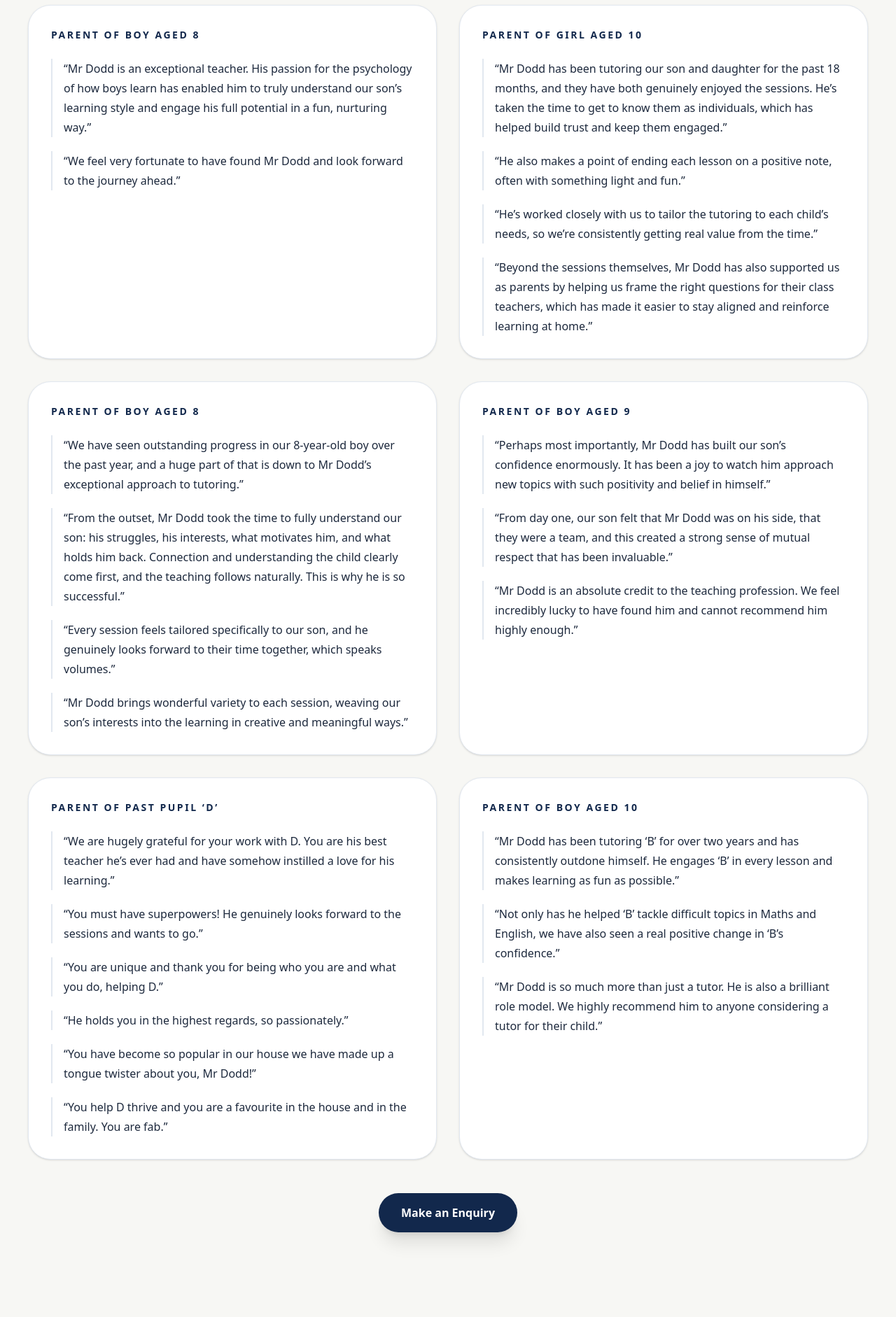
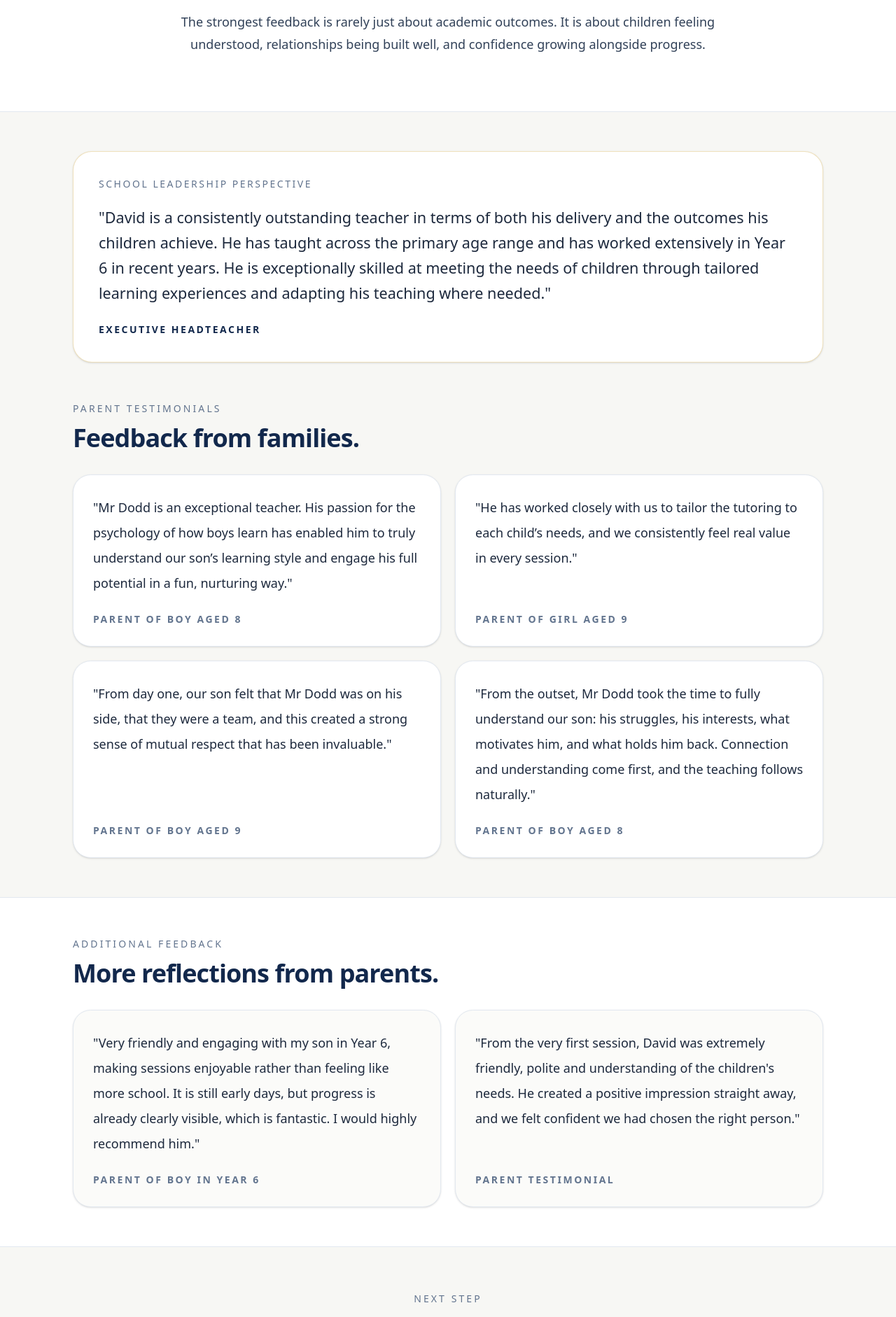
Before and after one commit to davedodd89-ai/warren-dodd-education, a Next.js app: page /testimonials in a window 1280 px wide. Shown: the part 577-2459 px from the top of the page at 70% size. Before the commit the page ends 2418 px from the top, so only its background shows below. Built offline with nearby package versions, Linux system fonts and the light colour scheme.

Commit message:
Upgrade testimonials page with executive headteacher and parent reviews

```diff
--- a/app/page.tsx
+++ b/app/page.tsx
@@ -24,6 +24,12 @@ export default function Page() {
       source: "Parent of boy aged 8",
     },
   ];
+
+  const featuredTestimonial = {
+    quote:
+      "David is a consistently outstanding teacher in terms of both his delivery and the outcomes his children achieve. He has taught across the primary age range and has worked extensively in Year 6 in recent years. He is exceptionally skilled at meeting the needs of children through tailored learning experiences and adapting his teaching where needed.",
+    source: "Executive Headteacher",
+  };
 
   const enquiryPoints = [
     "Home education support",
@@ -347,6 +353,18 @@ export default function Page() {
             ))}
           </div>
 
+          <div className="mt-4">
+            <div className="rounded-[1.6rem] border border-[#D8B35B]/40 bg-[#FBFBF9] p-6 shadow-sm md:p-7">
+              <p className="text-base leading-7 text-slate-800 md:text-lg md:leading-8">
+                "{featuredTestimonial.quote}"
+              </p>
+
+              <p className="mt-5 text-[11px] font-semibold uppercase tracking-[0.18em] text-[#12284C] md:text-xs">
+                {featuredTestimonial.source}
+              </p>
+            </div>
+          </div>
+
           <div className="mt-5 md:hidden">
             <Link
               href="/testimonials"
@@ -407,8 +425,8 @@ export default function Page() {
                 building the kind of powerful, trusting relationships that help
                 them thrive. In fifteen years of teaching, I have found that
                 this understanding, and these relationships, are what truly make
-                the difference. That's why I started Warren Dodd Education: to
-                make that approach available to home educated children and
+                the difference. That is why I started Warren Dodd Education: to
+                make that approach available to home-educated children and
                 flexi-schoolers, and to develop it further in schools too.
               </p>
 
@@ -440,8 +458,8 @@ export default function Page() {
               <p className="mt-4 text-base leading-7 text-slate-700 md:text-lg md:leading-8">
                 Working closely with parents and carers is something I value
                 deeply - open, regular communication has been one of the most
-                powerful tools in my extensive experience in helping children
-                make progress socially, emotionally and educationally, and in
+                powerful tools in my experience in helping children make
+                progress socially, emotionally and educationally, and in
                 supporting them as they prepare for the next stage - whether
                 that is high school or continued home education.
               </p>
--- a/app/testimonials/page.tsx
+++ b/app/testimonials/page.tsx
@@ -2,58 +2,45 @@ import Link from "next/link";
 import SiteHeader from "../SiteHeader";
 
 export default function TestimonialsPage() {
-  const testimonials = [
+  const featuredTestimonial = {
+    quote:
+      "David is a consistently outstanding teacher in terms of both his delivery and the outcomes his children achieve. He has taught across the primary age range and has worked extensively in Year 6 in recent years. He is exceptionally skilled at meeting the needs of children through tailored learning experiences and adapting his teaching where needed.",
+    source: "Executive Headteacher",
+  };
+
+  const coreTestimonials = [
     {
-      child: "Parent of boy aged 8",
-      quotes: [
+      quote:
         "Mr Dodd is an exceptional teacher. His passion for the psychology of how boys learn has enabled him to truly understand our son’s learning style and engage his full potential in a fun, nurturing way.",
-        "We feel very fortunate to have found Mr Dodd and look forward to the journey ahead.",
-      ],
+      source: "Parent of boy aged 8",
     },
     {
-      child: "Parent of girl aged 10",
-      quotes: [
-        "Mr Dodd has been tutoring our son and daughter for the past 18 months, and they have both genuinely enjoyed the sessions. He’s taken the time to get to know them as individuals, which has helped build trust and keep them engaged.",
-        "He also makes a point of ending each lesson on a positive note, often with something light and fun.",
-        "He’s worked closely with us to tailor the tutoring to each child’s needs, so we’re consistently getting real value from the time.",
-        "Beyond the sessions themselves, Mr Dodd has also supported us as parents by helping us frame the right questions for their class teachers, which has made it easier to stay aligned and reinforce learning at home.",
-      ],
+      quote:
+        "He has worked closely with us to tailor the tutoring to each child’s needs, and we consistently feel real value in every session.",
+      source: "Parent of girl aged 9",
     },
     {
-      child: "Parent of boy aged 8",
-      quotes: [
-        "We have seen outstanding progress in our 8-year-old boy over the past year, and a huge part of that is down to Mr Dodd’s exceptional approach to tutoring.",
-        "From the outset, Mr Dodd took the time to fully understand our son: his struggles, his interests, what motivates him, and what holds him back. Connection and understanding the child clearly come first, and the teaching follows naturally. This is why he is so successful.",
-        "Every session feels tailored specifically to our son, and he genuinely looks forward to their time together, which speaks volumes.",
-        "Mr Dodd brings wonderful variety to each session, weaving our son’s interests into the learning in creative and meaningful ways.",
-      ],
+      quote:
+        "From day one, our son felt that Mr Dodd was on his side, that they were a team, and this created a strong sense of mutual respect that has been invaluable.",
+      source: "Parent of boy aged 9",
     },
     {
-      child: "Parent of boy aged 9",
-      quotes: [
-        "Perhaps most importantly, Mr Dodd has built our son’s confidence enormously. It has been a joy to watch him approach new topics with such positivity and belief in himself.",
-        "From day one, our son felt that Mr Dodd was on his side, that they were a team, and this created a strong sense of mutual respect that has been invaluable.",
-        "Mr Dodd is an absolute credit to the teaching profession. We feel incredibly lucky to have found him and cannot recommend him highly enough.",
-      ],
+      quote:
+        "From the outset, Mr Dodd took the time to fully understand our son: his struggles, his interests, what motivates him, and what holds him back. Connection and understanding come first, and the teaching follows naturally.",
+      source: "Parent of boy aged 8",
+    },
+  ];
+
+  const additionalTestimonials = [
+    {
+      quote:
+        "Very friendly and engaging with my son in Year 6, making sessions enjoyable rather than feeling like more school. It is still early days, but progress is already clearly visible, which is fantastic. I would highly recommend him.",
+      source: "Parent of boy in Year 6",
     },
     {
-      child: "Parent of past pupil ‘D’",
-      quotes: [
-        "We are hugely grateful for your work with D. You are his best teacher he’s ever had and have somehow instilled a love for his learning.",
-        "You must have superpowers! He genuinely looks forward to the sessions and wants to go.",
-        "You are unique and thank you for being who you are and what you do, helping D.",
-        "He holds you in the highest regards, so passionately.",
-        "You have become so popular in our house we have made up a tongue twister about you, Mr Dodd!",
-        "You help D thrive and you are a favourite in the house and in the family. You are fab.",
-      ],
-    },
-    {
-      child: "Parent of boy aged 10",
-      quotes: [
-        "Mr Dodd has been tutoring ‘B’ for over two years and has consistently outdone himself. He engages ‘B’ in every lesson and makes learning as fun as possible.",
-        "Not only has he helped ‘B’ tackle difficult topics in Maths and English, we have also seen a real positive change in ‘B’s confidence.",
-        "Mr Dodd is so much more than just a tutor. He is also a brilliant role model. We highly recommend him to anyone considering a tutor for their child.",
-      ],
+      quote:
+        "From the very first session, David was extremely friendly, polite and understanding of the children's needs. He created a positive impression straight away, and we felt confident we had chosen the right person.",
+      source: "Parent testimonial",
     },
   ];
 
@@ -61,53 +48,120 @@ export default function TestimonialsPage() {
     <div className="min-h-screen bg-[#F7F7F4] text-slate-900">
       <SiteHeader />
 
-      <section className="mx-auto max-w-7xl px-6 py-16 md:px-10 lg:py-20">
-        <div className="max-w-4xl">
+      <section className="border-b border-slate-200 bg-white">
+        <div className="mx-auto max-w-6xl px-6 py-14 text-center md:px-10 md:py-20">
           <p className="text-sm uppercase tracking-[0.22em] text-slate-500">
             Testimonials
           </p>
 
-          <h1 className="mt-4 text-4xl font-semibold tracking-tight text-[#12284C] md:text-6xl">
-            What families say about trust, confidence and real change.
+          <h1 className="mx-auto mt-4 max-w-4xl text-3xl font-semibold tracking-tight text-[#12284C] sm:text-4xl md:text-6xl">
+            Families and school leaders speak about trust, understanding and
+            real progress.
           </h1>
 
-          <p className="mt-6 text-lg leading-8 text-slate-700">
-            The strongest feedback is not simply that children improve
-            academically. It is that they feel more confident, more understood
-            and more positive about learning.
+          <p className="mx-auto mt-6 max-w-3xl text-base leading-7 text-slate-700 sm:text-lg sm:leading-8">
+            The strongest feedback is rarely just about academic outcomes. It is
+            about children feeling understood, relationships being built well,
+            and confidence growing alongside progress.
           </p>
         </div>
+      </section>
 
-        <div className="mt-12 grid gap-8 md:grid-cols-2">
-          {testimonials.map((item, index) => (
+      <section className="mx-auto max-w-6xl px-6 py-10 md:px-10 md:py-14">
+        <div className="rounded-[1.7rem] border border-[#D8B35B]/40 bg-white p-7 shadow-sm md:p-9">
+          <p className="text-sm uppercase tracking-[0.18em] text-slate-500">
+            School leadership perspective
+          </p>
+
+          <p className="mt-5 text-lg leading-8 text-slate-800 md:text-[1.35rem] md:leading-9">
+            "{featuredTestimonial.quote}"
+          </p>
+
+          <p className="mt-6 text-xs font-semibold uppercase tracking-[0.18em] text-[#12284C] md:text-sm">
+            {featuredTestimonial.source}
+          </p>
+        </div>
+      </section>
+
+      <section className="mx-auto max-w-6xl px-6 pb-10 md:px-10 md:pb-14">
+        <div className="flex items-end justify-between gap-6">
+          <div className="max-w-2xl">
+            <p className="text-sm uppercase tracking-[0.22em] text-slate-500">
+              Parent testimonials
+            </p>
+            <h2 className="mt-3 text-2xl font-semibold tracking-tight text-[#12284C] md:text-4xl">
+              Feedback from families.
+            </h2>
+          </div>
+        </div>
+
+        <div className="mt-8 grid gap-5 md:grid-cols-2">
+          {coreTestimonials.map((item) => (
             <div
-              key={`${item.child}-${index}`}
-              className="rounded-[2rem] border border-slate-200 bg-white p-8 shadow-sm"
+              key={item.quote}
+              className="flex h-full flex-col justify-between rounded-[1.6rem] border border-slate-200 bg-white p-6 shadow-sm md:p-7"
             >
-              <p className="text-sm font-semibold uppercase tracking-[0.18em] text-[#12284C]">
-                {item.child}
+              <p className="text-base leading-8 text-slate-800 md:text-lg md:leading-9">
+                "{item.quote}"
               </p>
 
-              <div className="mt-6 space-y-5">
-                {item.quotes.map((quote, quoteIndex) => (
-                  <div
-                    key={`${item.child}-${index}-quote-${quoteIndex}`}
-                    className="border-l-2 border-slate-200 pl-4"
-                  >
-                    <p className="text-base leading-7 text-slate-800">
-                      “{quote}”
-                    </p>
-                  </div>
-                ))}
-              </div>
+              <p className="mt-6 text-xs font-semibold uppercase tracking-[0.18em] text-slate-500 md:text-sm">
+                {item.source}
+              </p>
             </div>
           ))}
         </div>
+      </section>
 
-        <div className="mt-12 text-center">
+      <section className="border-y border-slate-200 bg-white">
+        <div className="mx-auto max-w-6xl px-6 py-10 md:px-10 md:py-14">
+          <div className="max-w-2xl">
+            <p className="text-sm uppercase tracking-[0.22em] text-slate-500">
+              Additional feedback
+            </p>
+            <h2 className="mt-3 text-2xl font-semibold tracking-tight text-[#12284C] md:text-4xl">
+              More reflections from parents.
+            </h2>
+          </div>
+
+          <div className="mt-8 grid gap-5 md:grid-cols-2">
+            {additionalTestimonials.map((item) => (
+              <div
+                key={item.quote}
+                className="flex h-full flex-col justify-between rounded-[1.6rem] border border-slate-200 bg-[#FBFBF9] p-6 shadow-sm md:p-7"
+              >
+                <p className="text-base leading-8 text-slate-800 md:text-lg md:leading-9">
+                  "{item.quote}"
+                </p>
+
+                <p className="mt-6 text-xs font-semibold uppercase tracking-[0.18em] text-slate-500 md:text-sm">
+                  {item.source}
+                </p>
+              </div>
+            ))}
+          </div>
+        </div>
+      </section>
+
+      <section className="mx-auto max-w-5xl px-6 py-12 text-center md:px-10 md:py-16">
+        <p className="text-sm uppercase tracking-[0.22em] text-slate-500">
+          Next step
+        </p>
+
+        <h2 className="mt-3 text-2xl font-semibold tracking-tight text-[#12284C] md:text-4xl">
+          Explore whether this feels like the right fit for your child.
+        </h2>
+
+        <p className="mx-auto mt-5 max-w-3xl text-base leading-7 text-slate-700 md:text-lg md:leading-8">
+          If you are considering daytime education, home education support or
+          flexi-schooling support, the simplest next step is to make an enquiry
+          and start a conversation.
+        </p>
+
+        <div className="mt-8">
           <Link
             href="/contact"
-            className="inline-flex rounded-full bg-[#12284C] px-8 py-4 font-semibold text-white shadow-xl transition hover:-translate-y-0.5"
+            className="inline-flex rounded-full bg-[#12284C] px-8 py-3.5 font-semibold text-white shadow-xl transition hover:-translate-y-0.5"
           >
             Make an Enquiry
           </Link>
```
